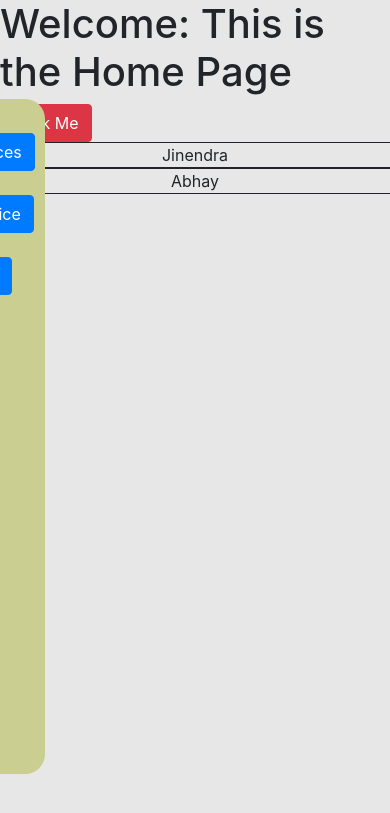
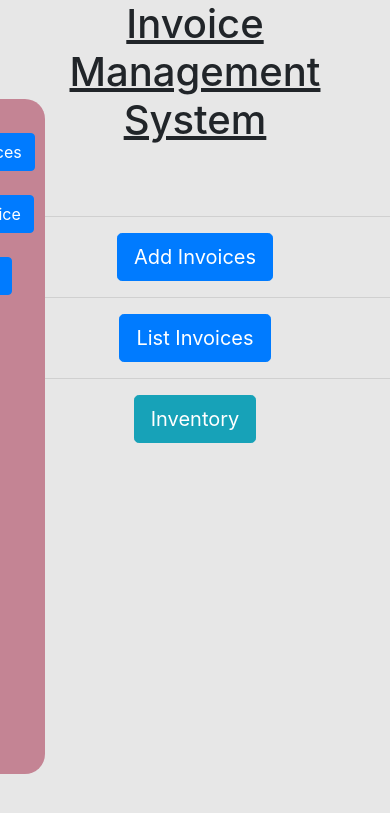
Before and after one commit to kir4nn/invoice_management_system, a Django app: page / in a window 390 px wide. Shown: the top 813 px of the page. Run offline with Django 4.2, Linux system fonts and the light colour scheme; some libraries are stand-ins or nearby versions.

Commit message:
all working good. added some frontend

```diff
--- a/djangoproject/static/css/stylesheet.css
+++ b/djangoproject/static/css/stylesheet.css
@@ -28,7 +28,7 @@ body{
 	padding-bottom: 20px;
 }
 .mymenu-bar{
-	background-color: #cbce91ff;
+	background-color: #c48494;
 	color: white;
 	display: inline;
 	padding: 10px;
--- a/djangoproject/static/css/stylesheet2.css
+++ b/djangoproject/static/css/stylesheet2.css
@@ -51,7 +51,7 @@ body{
 }
 /*Make alternating colors for the table rows*/
 .table tr:nth-child(odd){
-	background: #603F83FF
+	background: #bf8cf5
 }
 
 .table tr:nth-child(even){
--- a/djangoproject/templates/home.html
+++ b/djangoproject/templates/home.html
@@ -6,16 +6,13 @@
 	<link href="{% static 'css/stylesheet.css' %}" rel="stylesheet">
 </head>
 
-<h1>{{title}}</h1>
+<center>
+	<u><h1>{{title}}</h1></u><br><br>
 
-<button class="btn btn-danger">Click Me</button>
+		<hr><a href="/invoice/add_invoice"><button class="btn btn-primary btn-lg">Add Invoices</button></a>
 
-<div class="row">
-	<div class="col-sm-6 myClass">
-		Jinendra
-	</div>
+			<hr><a href="/invoice/list_invoice"><button class="btn btn-primary btn-lg">List Invoices</button></a>
 
-	<div class="col-sm-6 myClass">
-		Abhay
-	</div>
-</div>
+		<hr><a href="/inventory"><button class="btn btn-info btn-lg">Inventory</button></a>
+
+</center>
--- a/inventory/views.py
+++ b/inventory/views.py
@@ -11,7 +11,7 @@ from django.contrib.auth.decorators import login_required
 
 @login_required
 def home(request):
-    title = 'Inventory'
+    title = 'Inventory Management'
     context = {
     "title": title,
     }
--- a/invoicecemgmt/views.py
+++ b/invoicecemgmt/views.py
@@ -20,7 +20,7 @@ from django.core.serializers.json import DjangoJSONEncoder
 
 
 def home(request):
-    title = 'Welcome: This is the Home Page'
+    title = 'Invoice Management System'
     context = {
     "title": title,
     }
```
Also changed, not shown: djangoproject/templates/home_inventory.html (+9 -4 lines), db.sqlite3.
